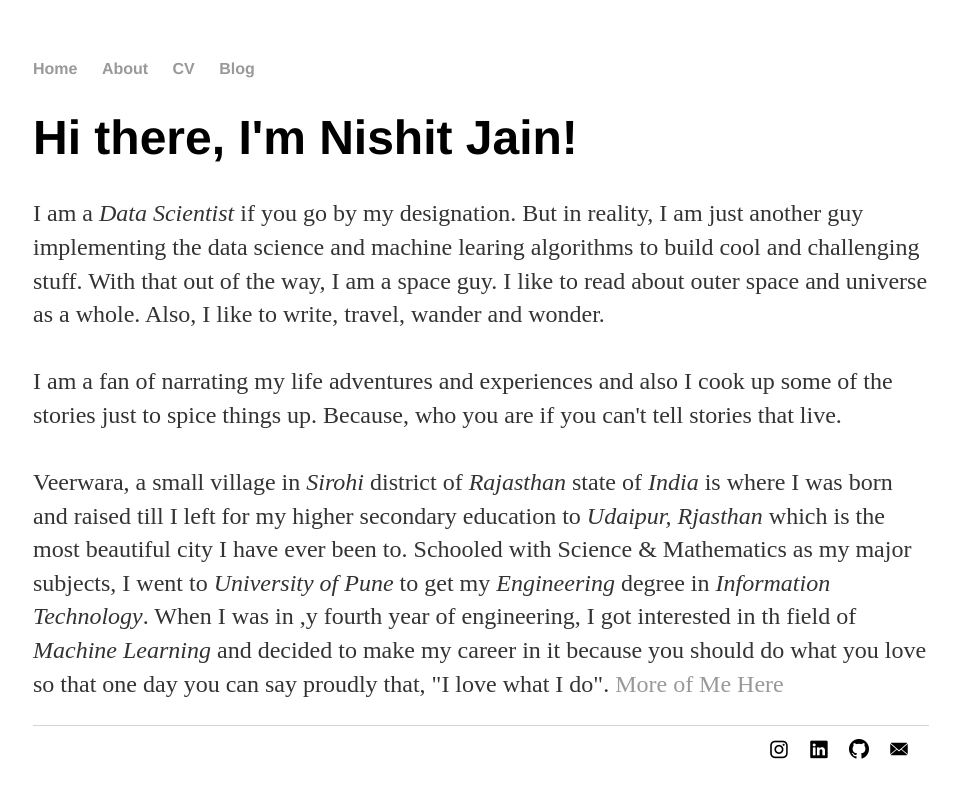
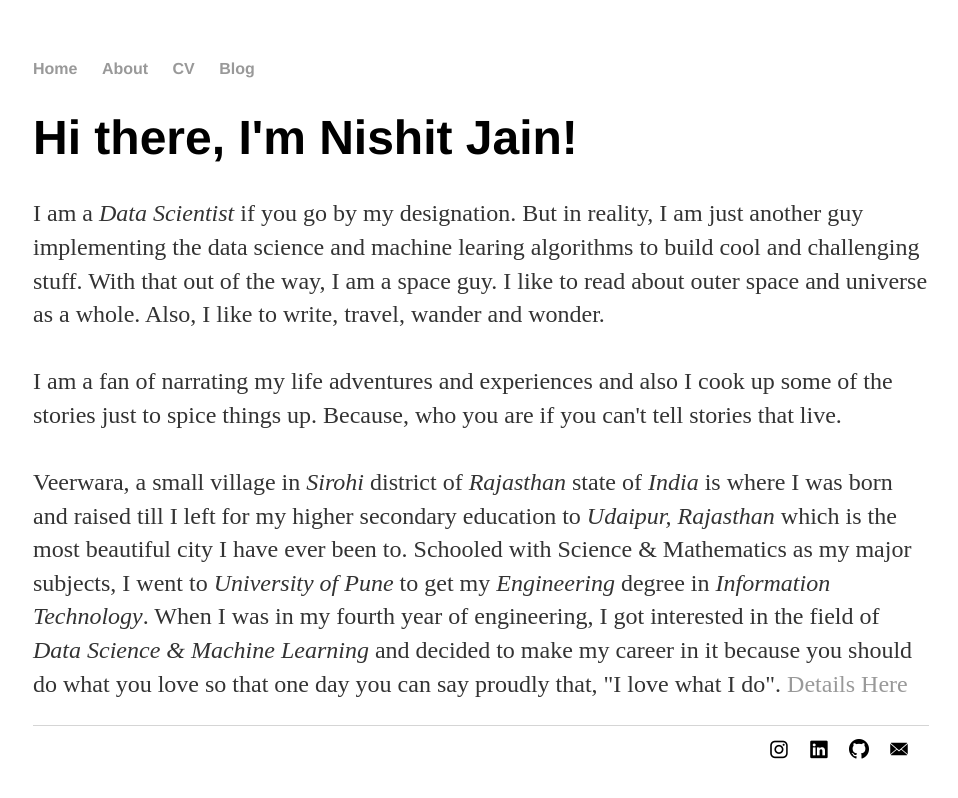
Before and after one commit to nishitjain/nishitjain.github.io, a Jekyll site: the page built from index.html, in a window 1280 px wide. Shown: the top 798 px of the page, without its empty margins (159-1117 px from the left). Built offline with Jekyll 4.4.1, drawn with Linux system fonts in a browser that asks for light colours.

Commit message:
Update index.html

```diff
--- a/index.html
+++ b/index.html
@@ -4,5 +4,5 @@ title: Nishit Jain, Data Scientist
 ---
 <div class="blurb">
 	<h1>Hi there, I'm Nishit Jain!</h1>
-	<p>I am a <em>Data Scientist</em> if you go by my designation. But in reality, I am just another guy implementing the data science and machine learing algorithms to build cool and challenging stuff. With that out of the way, I am a space guy. I like to read about outer space and universe as a whole. Also, I like to write, travel, wander and wonder.<br><br> I am a fan of narrating my life adventures and experiences and also I cook up some of the stories just to spice things up. Because, who you are if you can't tell stories that live.<br><br>Veerwara, a small village in <em>Sirohi</em> district of <em>Rajasthan</em> state of <em>India</em> is where I was born and raised till I left for my higher secondary education to <em>Udaipur, Rjasthan</em> which is the most beautiful city I have ever been to. Schooled with Science & Mathematics as my major subjects, I went to <em>University of Pune</em> to get my <em>Engineering</em> degree in <em>Information Technology</em>. When I was in ,y fourth year of engineering, I got interested in th field of <em>Machine Learning</em> and decided to make my career in it because you should do what you love so that one day you can say proudly that, "I love what I do".  <a href="/about">More of Me Here</a></p>
+	<p>I am a <em>Data Scientist</em> if you go by my designation. But in reality, I am just another guy implementing the data science and machine learing algorithms to build cool and challenging stuff. With that out of the way, I am a space guy. I like to read about outer space and universe as a whole. Also, I like to write, travel, wander and wonder.<br><br> I am a fan of narrating my life adventures and experiences and also I cook up some of the stories just to spice things up. Because, who you are if you can't tell stories that live.<br><br>Veerwara, a small village in <em>Sirohi</em> district of <em>Rajasthan</em> state of <em>India</em> is where I was born and raised till I left for my higher secondary education to <em>Udaipur, Rajasthan</em> which is the most beautiful city I have ever been to. Schooled with Science & Mathematics as my major subjects, I went to <em>University of Pune</em> to get my <em>Engineering</em> degree in <em>Information Technology</em>. When I was in my fourth year of engineering, I got interested in the field of <em>Data Science & Machine Learning</em> and decided to make my career in it because you should do what you love so that one day you can say proudly that, "I love what I do".  <a href="/about">Details Here</a></p>
 </div><!-- /.blurb -->
```
